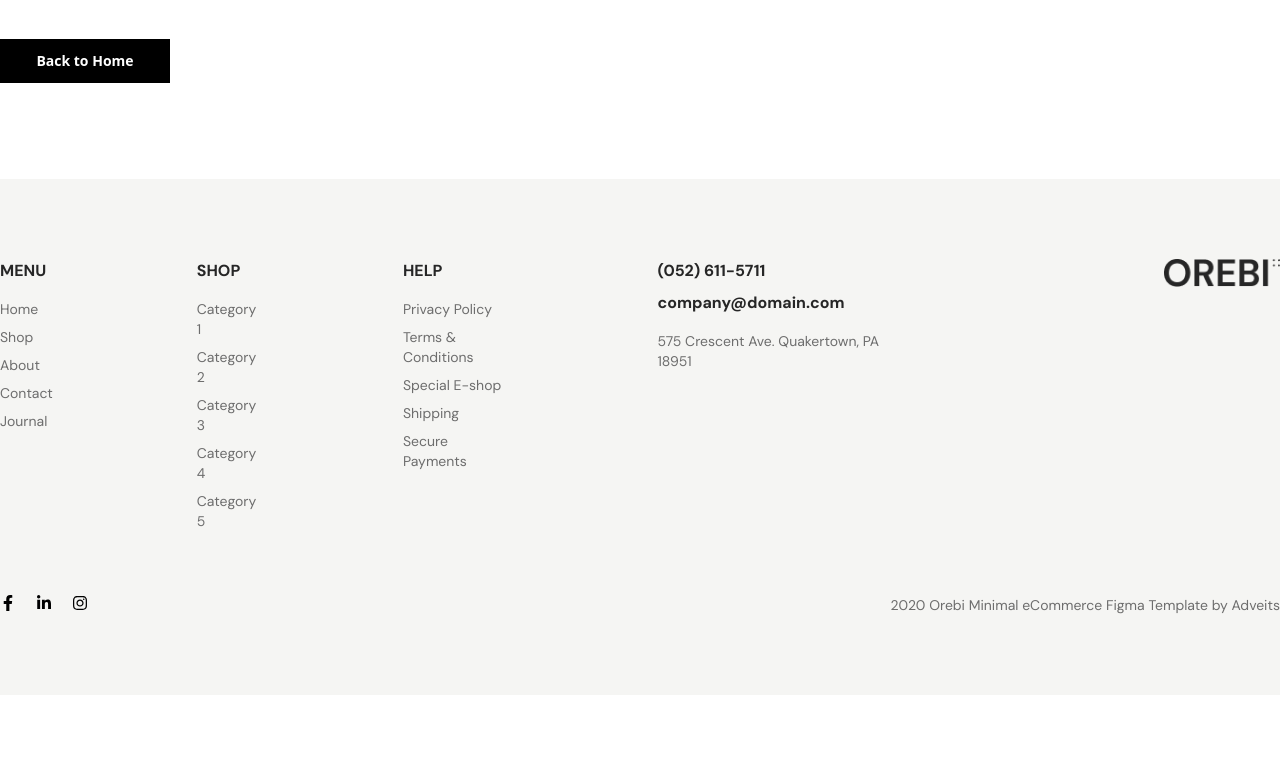
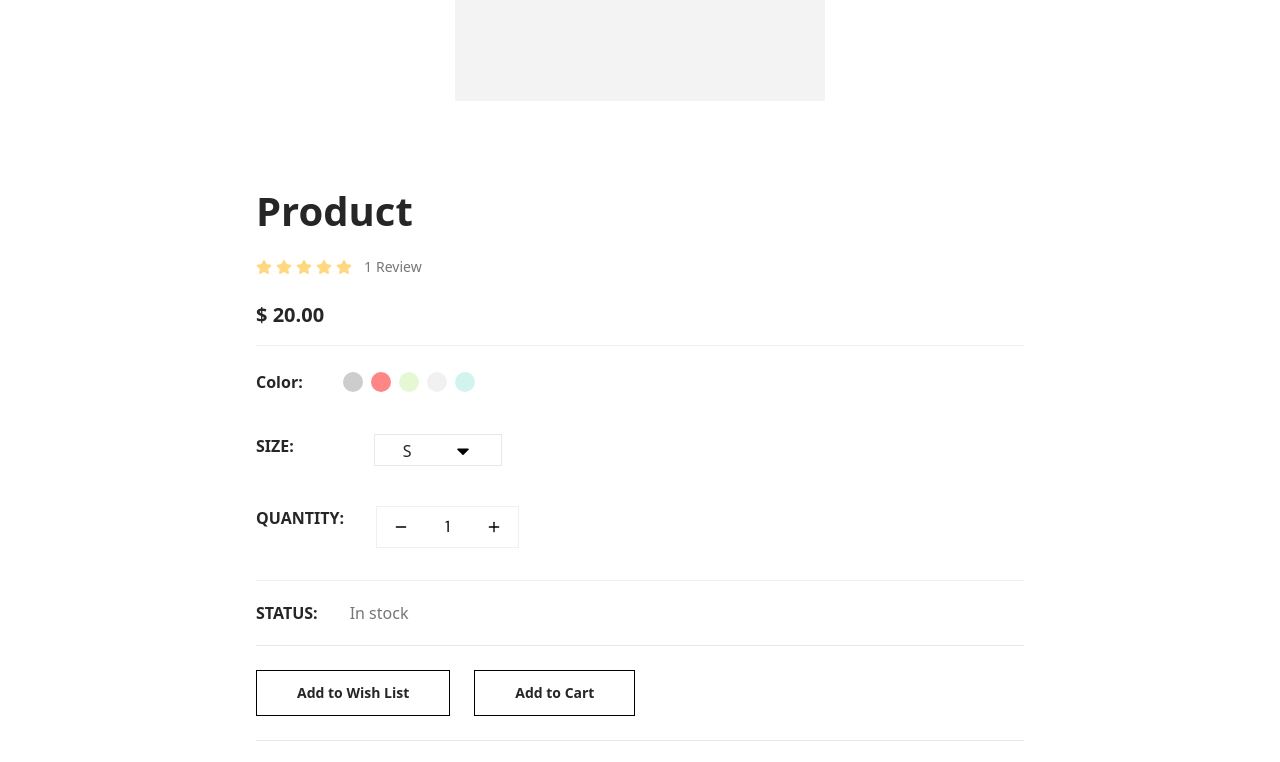
Before and after one commit to Afridul369/Ecommerce, a React (Vite) app: page /productcart in a window 1280 px wide. Shown: the part 718-1480 px from the top of the page. Before the commit the page ends 1413 px from the top, so only its background shows below. Built offline with nearby package versions, Linux system fonts and the light colour scheme.

Commit message:
ProductDetails Part Added

```diff
--- a/src/App.jsx
+++ b/src/App.jsx
@@ -17,6 +17,7 @@ import SignUp from './componants/SignUp';
 
 import Checkout from './componants/Checkout';
 import Cart from './componants/Cart';
+import ProductCart from './componants/ProductDetails';
 
 const router = createBrowserRouter(
   createRoutesFromElements(
@@ -28,7 +29,7 @@ const router = createBrowserRouter(
       <Route path='/about' element={<About/>}/>
       <Route path='/cart' element={<Cart/>}/>
       <Route path='/myaccount' element={<MyAccount/>}/>
-      <Route path='/journal' element={<Checkout/>}/>
+      <Route path='/productcart' element={<ProductCart/>}/>
       <Route path='*' element={<Error/>}/>
     </Route>
   </Route>
--- a/src/componants/Navbar.jsx
+++ b/src/componants/Navbar.jsx
@@ -30,7 +30,7 @@ const Navbar = () => {
                 <Link to='/cart' >
                 <Menu menuname={'Contacts'}/>
                 </Link>
-                <Link to='/journal' >
+                <Link to='/productcart' >
                 <Menu menuname={'Journal'}/>
                 </Link>
 
--- /dev/null
+++ b/src/componants/ProductDetails.jsx
@@ -0,0 +1,113 @@
+import React, { useEffect, useState } from 'react'
+import Container from './Container'
+import Text from './Text'
+import Flex from './Flex'
+import { MdOutlineChevronRight } from 'react-icons/md'
+import Products from './Products'
+import Cap from '../assets/cap.png'
+import Rating from './Rating'
+import { FaCaretDown } from 'react-icons/fa'
+import { FiMinus, FiPlus } from 'react-icons/fi'
+
+
+const ProductCart = () => {
+
+
+
+  return (
+    <>
+    <Container>
+        <div className="py-20">
+            <Text as='h1' text={'Product'} className='text-hoverheadeingC text-[40px] font-sans font-bold mb-2'/>
+            <div className="mt-2 mb-20">
+                <Flex className={'items-center'}>
+                  <Text as='h1' text={'Home'} className='text-headingC text-[12px] font-sans '/>
+                  <MdOutlineChevronRight className='text-headingC text-[12px] font-sans'/>
+                  <Text as='h1' text={'ProductDetails'} className='text-headingC text-[12px] font-sans '/>
+                </Flex>
+            </div>
+            <div className=" justify-center flex mb-10">
+                <Products imgSrc={Cap}  text3={'New'} text4={'Add to Wish List'} text5={'Compare'} text6={'Add to Cart'}/>
+            </div>
+            <div className="px-64">
+              <Text as='h1' text={'Product'} className='text-hoverheadeingC text-[40px] font-sans font-bold mb-4'/>
+              <Flex className={'items-center gap-x-3 mb-6'}>
+                  <Rating/>
+                  <Flex className={'items-center gap-x-1'}>
+                    <Text as='p' text={'1'} className='text-headingC text-sm font-sans'/>
+                    <Text as='p' text={'Review'} className='text-headingC text-sm font-sans'/>
+                  </Flex>
+              </Flex>
+              <div className="border-b border-Border2 mb-6">
+                <Text as={'p'} text={'$ 20.00'} className={'text-hoverheadeingC text-xl font-sans font-bold mb-4'}/>
+              </div>
+              <div className="border-b border-Border2">
+                <Flex className={'items-center gap-x-10 mb-10'}>
+                    <Text as='h1' text={'Color:'} className='text-hoverheadeingC text-base font-sans font-bold '/>
+                    <Flex className={'items-center gap-x-2'}>
+                        <div className="w-5 h-5 bg-details1 rounded-full hover:scale-125 duration-300"></div>
+                        <div className="w-5 h-5 bg-details2 rounded-full hover:scale-125 duration-300"></div>
+                        <div className="w-5 h-5 bg-details3 rounded-full hover:scale-125 duration-300"></div>
+                        <div className="w-5 h-5 bg-details4 rounded-full hover:scale-125 duration-300"></div>
+                        <div className="w-5 h-5 bg-details5 rounded-full hover:scale-125 duration-300"></div>
+                    </Flex>
+                </Flex>
+                <Flex className={' gap-x-20 mb-6'}>
+                  <Text as={'p'} text={'SIZE:'} className={'text-hoverheadeingC text-base font-sans font-bold mb-6'}/>
+                  <div className="">
+                      <div className="w-32 h-8 py-1 px-7 border " >
+                          <Flex className={'items-center justify-between'}>
+                              <Text as={'p'} text={'S'} className={'text-hoverheadeingC text-base font-sans '}/>
+                              <FaCaretDown className='text-xl'/>
+                          </Flex>
+                      </div>
+                      <div className="w-32 h-8 py-1 px-7 border hidden" >
+                              <Text as={'p'} text={'S'} className={'text-hoverheadeingC text-base font-sans '}/>
+                      </div>
+                      <div className="w-32 h-8 py-1 px-7 border hidden" >
+                              <Text as={'p'} text={'M'} className={'text-hoverheadeingC text-base font-sans '}/>
+                      </div>
+                      <div className="w-32 h-8 py-1 px-7 border hidden" >
+                              <Text as={'p'} text={'L'} className={'text-hoverheadeingC text-base font-sans '}/>
+                      </div>
+                      <div className="w-32 h-8 py-1 px-7 border hidden" >
+                              <Text as={'p'} text={'XL'} className={'text-hoverheadeingC text-base font-sans '}/>
+                      </div>
+                  </div>
+                </Flex>
+                <Flex className={' gap-x-8 mb-8'}>
+                  <Text as={'p'} text={'QUANTITY:'} className={'text-hoverheadeingC text-base font-sans font-bold '}/>
+                  <div className="py-2 px-4 border border-border ">
+                        <Flex className={'items-center gap-x-9'}>
+                          <FiMinus className='text-base font-dm '/>
+                          <Text as='h1' text={'1'} className='text-base font-dm'/>
+                          <FiPlus className='text-base font-dm '/>
+                      </Flex>
+                  </div>
+                </Flex>
+              </div>
+              <div className="py-5 border-b mb-6" >
+                <Flex className={'gap-x-8'}>
+                    <Text as={'p'} text={'STATUS:'} className={'text-hoverheadeingC text-base font-sans font-bold '}/>
+                    <Text as={'p'} text={'In stock'} className={'text-headingC text-base font-sans  '}/>
+                </Flex>
+              </div>
+              <div className="border-b mb-6">
+                  <Flex className={'gap-x-6 mb-6'}>
+                      <div className="py-3 px-10 border border-black group hover:bg-hoverheadeingC  duration-500">
+                          <Text as={'p'} text={'Add to Wish List'} className={'text-hoverheadeingC text-sm font-sans font-bold group-hover:text-white '}/>
+                      </div>
+                      <div className="py-3 px-10 border border-black group hover:bg-hoverheadeingC  duration-500 " >
+                          <Text as={'p'} text={'Add to Cart'} className={'text-hoverheadeingC text-sm font-sans font-bold group-hover:text-white '}/>
+                      </div>
+
+                  </Flex>
+              </div>
+            </div>
+        </div>
+    </Container>
+    </>
+  )
+}
+
+export default ProductCart
--- /dev/null
+++ b/src/componants/Rating.jsx
@@ -0,0 +1,21 @@
+import React from 'react'
+import Flex from './Flex'
+import { FaStar } from 'react-icons/fa'
+
+const Rating = () => {
+  return (
+    <>
+    <div className="">
+        <Flex className={'items-center gap-x-1'}>
+            <FaStar className='text-RatingBG'/>
+            <FaStar className='text-RatingBG'/>
+            <FaStar className='text-RatingBG'/>
+            <FaStar className='text-RatingBG'/>
+            <FaStar className='text-RatingBG'/>
+        </Flex>
+    </div>
+    </>
+  )
+}
+
+export default Rating
--- a/tailwind.config.js
+++ b/tailwind.config.js
@@ -26,6 +26,13 @@ export default {
         inputborder: '#F0F0F0',
         border: '#f0f0f0',
         Cartbg: '#f5f5f3',
+        RatingBG: '#ffd881',
+        Border2: '#F0F0F0',
+        details1: '#cdcdcd',
+        details2: '#ff8686',
+        details3: '#e6f7d4',
+        details4: '#f1f1f1',
+        details5: '#d1f5ee',
       },
     },
   },
```
